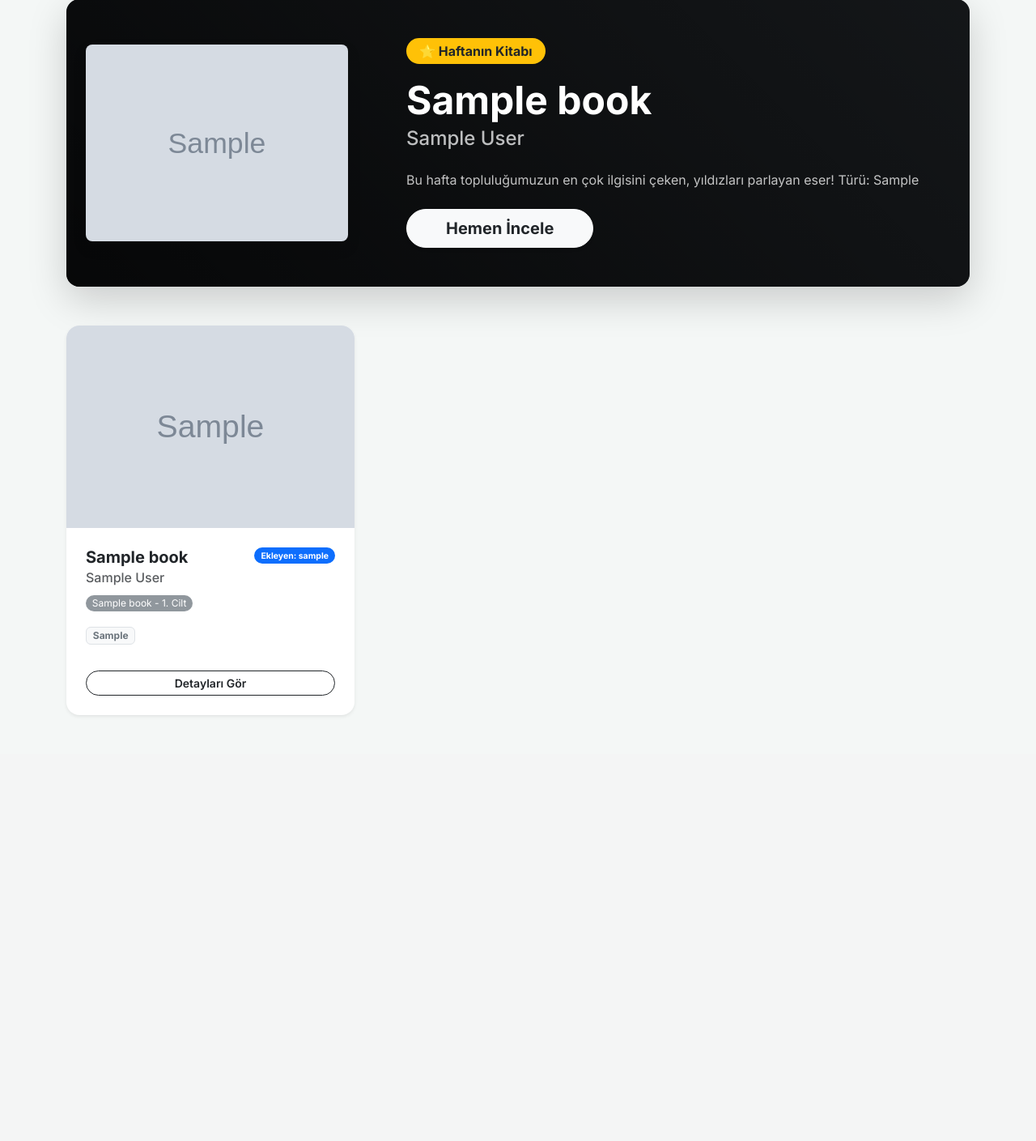
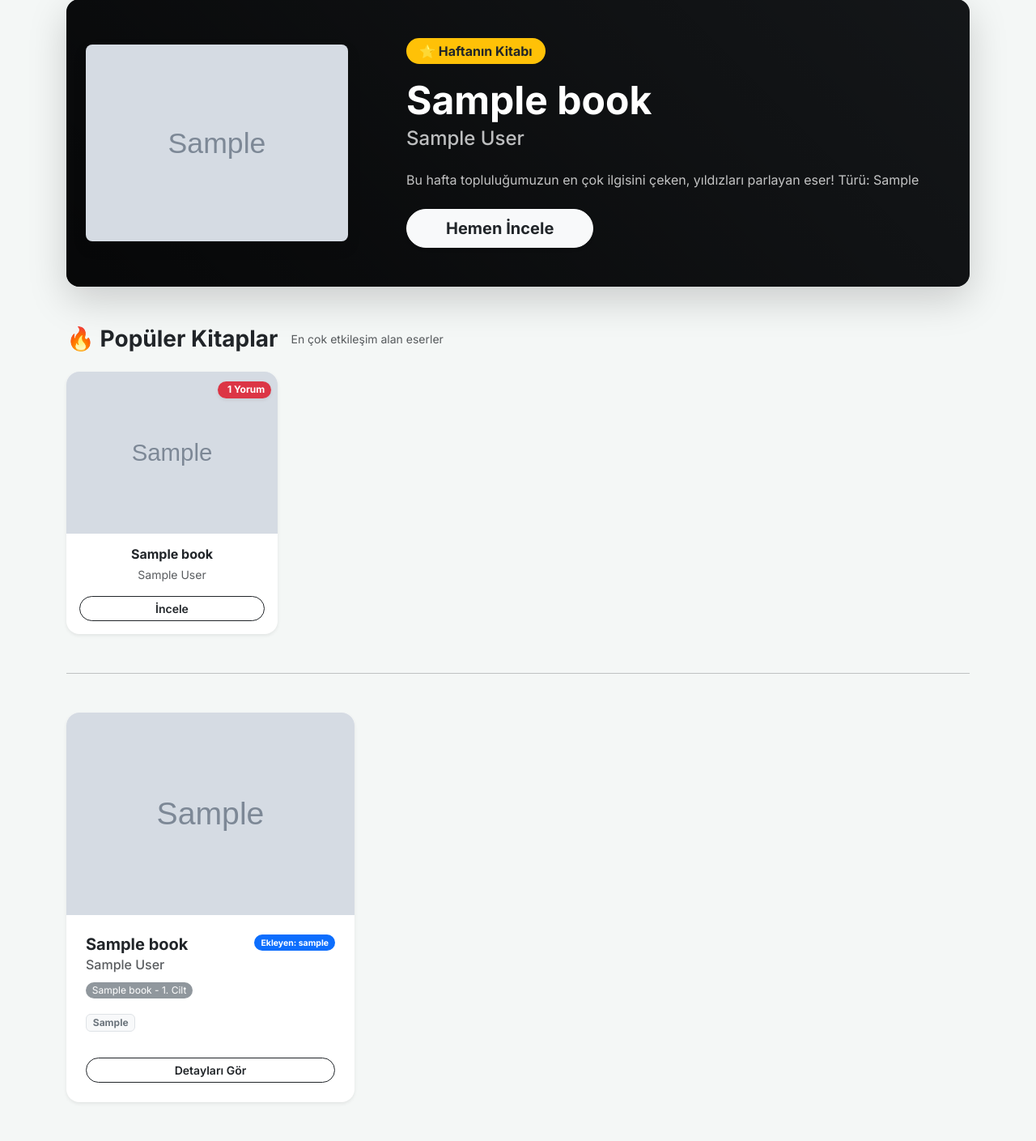
Before and after one commit to haletemizel/bookcircle, a Flask app: page /explore in a window 1280 px wide. Shown: the part 255-1664 px from the top of the page at 81% size. Before the commit the page ends 1139 px from the top, so only its background shows below. Run offline with Flask 3, Linux system fonts and the light colour scheme; a user stored in the database is signed in; tables that the repository leaves empty hold one stand-in row (values such as "Sample post"); grey boxes marked "Sample" are stand-in pictures.

Commit message:
Ana sayfaya dinamik Popüler Kitaplar vitrini eklendi

```diff
--- a/app/main/routes.py
+++ b/app/main/routes.py
@@ -228,17 +228,20 @@ def explore():
     books = db.session.scalars(select(Book)).all()
 
     # Haftanın Kitabı (En yüksek puanlı veya rastgele 1 kitap)
-    featured_book = db.session.scalar(
+    # Haftanın Kitabı (Rastgele veya yüksek puanlı)
+    featured_book = db.session.scalar(select(Book).order_by(db.func.random()).limit(1))
+
+    # Popüler Kitaplar (En Çok Yorum/Etkileşim Alan İlk 4 Kitap)
+    popular_books = db.session.scalars(
         select(Book)
         .outerjoin(Review)
         .group_by(Book.id)
-        .order_by(func.avg(Review.rating).desc())
-        .limit(1)
-    )
-    if not featured_book:
-        featured_book = db.session.scalar(select(Book).order_by(func.random()).limit(1))
+        .order_by(db.func.count(Review.id).desc())
+        .limit(4)
+    ).all()
 
-    return render_template('main/explore.html', books=books, featured_book=featured_book)
+    books = db.session.scalars(select(Book).order_by(Book.id.desc())).all()
+    return render_template('main/explore.html', title='Keşfet', books=books, featured_book=featured_book, popular_books=popular_books)
 
 @main.app_errorhandler(404)
 def not_found_error(error):
--- a/app/templates/main/explore.html
+++ b/app/templates/main/explore.html
@@ -37,6 +37,48 @@
         </div>
     </div>
 </div>
+{% endif %}
+
+{% if popular_books %}
+<!-- 🔥 Popüler Kitaplar Vitrini -->
+<div class="mb-5">
+    <div class="d-flex align-items-center mb-4">
+        <h3 class="fw-bold mb-0">🔥 Popüler Kitaplar</h3>
+        <span class="ms-3 text-muted small">En çok etkileşim alan eserler</span>
+    </div>
+
+    <div class="row row-cols-2 row-cols-md-4 g-4">
+        {% for book in popular_books %}
+        <div class="col">
+            <div class="card h-100 border-0 shadow-sm rounded-4 transition-hover overflow-hidden position-relative">
+                {% if book.image_url %}
+                <div style="height: 200px; background-color: #f8f9fa;">
+                    <img src="{{ book.image_url }}" class="card-img-top w-100 h-100" alt="{{ book.title }} Kapak" style="object-fit: cover;">
+                </div>
+                {% else %}
+                <div style="height: 200px; background-color: #e9ecef;" class="d-flex align-items-center justify-content-center text-muted">
+                    <i class="bi bi-book fs-1 opacity-50"></i>
+                </div>
+                {% endif %}
+
+                <!-- Yorum/Etkileşim Sayısı Rozeti -->
+                <div class="position-absolute top-0 end-0 m-2">
+                    <span class="badge bg-danger rounded-pill shadow-sm"><i class="bi bi-chat-fill me-1"></i> {{ book.reviews|length }} Yorum</span>
+                </div>
+
+                <div class="card-body p-3 text-center d-flex flex-column">
+                    <h6 class="fw-bold text-truncate mb-1" title="{{ book.title }}">{{ book.title }}</h6>
+                    <small class="text-muted text-truncate mb-3">{{ book.author }}</small>
+                    <div class="mt-auto">
+                        <a href="{{ url_for('main.book_detail', book_id=book.id) }}" class="btn btn-sm btn-outline-dark rounded-pill w-100 fw-semibold">İncele</a>
+                    </div>
+                </div>
+            </div>
+        </div>
+        {% endfor %}
+    </div>
+</div>
+<hr class="mb-5 opacity-25">
 {% endif %}
 
 {% if not books %}
```
Also changed, not shown: docs/ai-gunlugu.md (+4 -0 lines).
